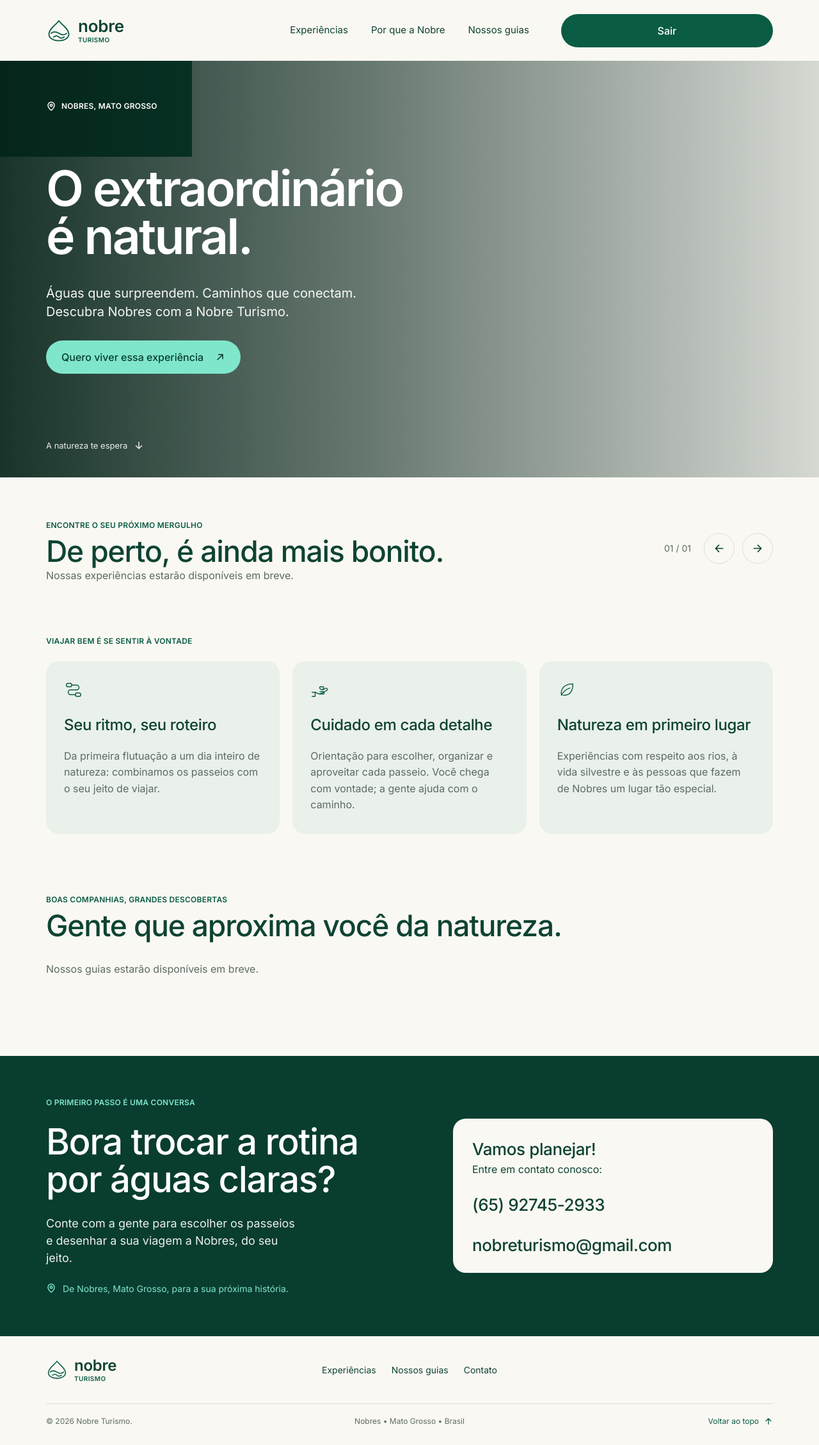
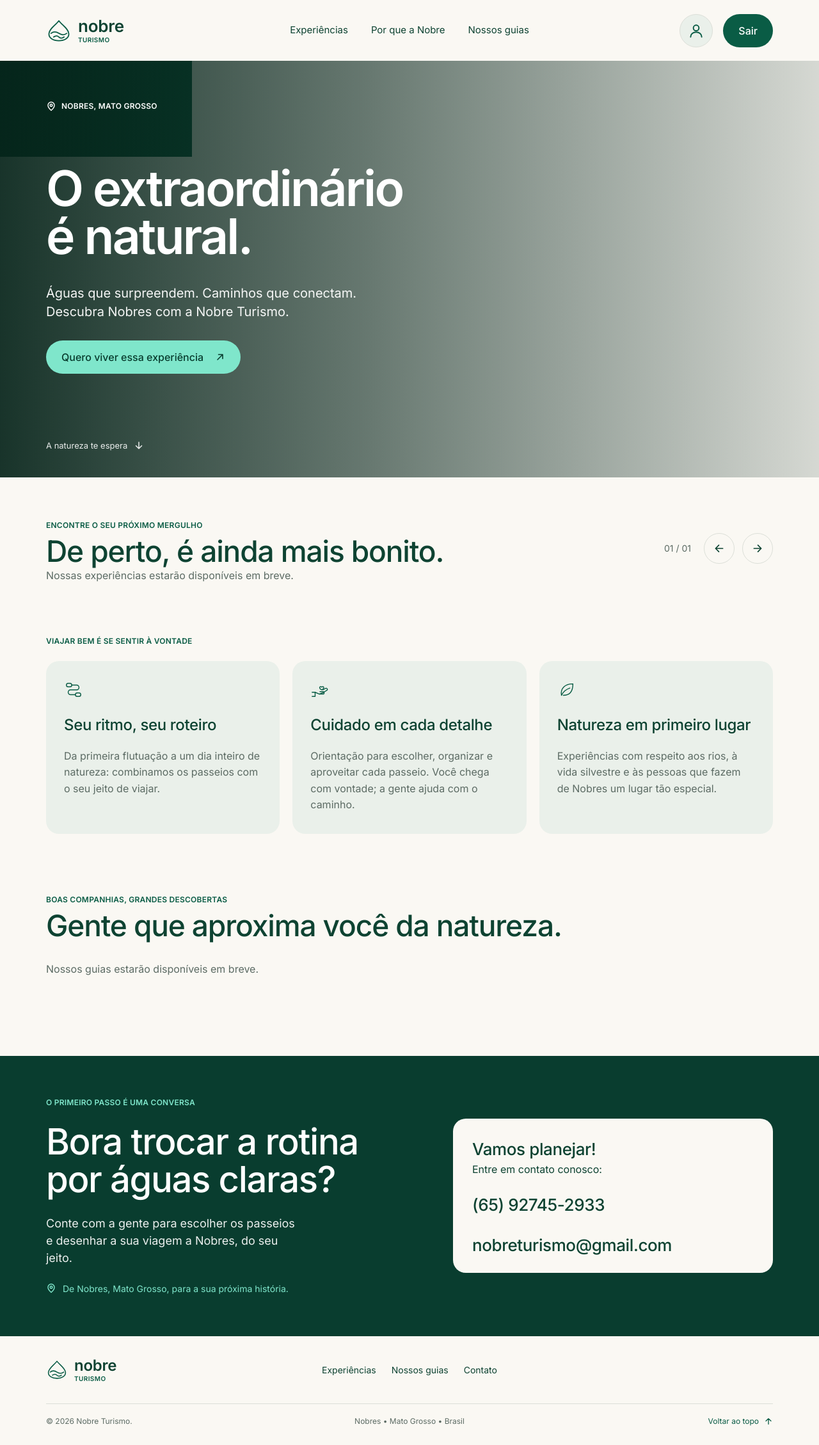
Before and after one commit to annajullyp/nobreturismo, a Django app: page / in a window 1280 px wide. Shown: the whole page at 64% size. Run offline with Django 5.2, Linux system fonts and the light colour scheme; the visitor is signed in with stand-in values (Sample User, id 1); data that the repository does not hold is empty; grey boxes are pictures that could not be loaded.

Commit message:
Atualizando o header com ícone de perfil após o login

```diff
--- a/core/static/css/styles.css
+++ b/core/static/css/styles.css
@@ -119,15 +119,31 @@ button { font: inherit; cursor: pointer; }
   column-gap: 50px;
 }
 
-.header__inner form {
-    justify-self: end;
-    margin: 0;
+.header__actions {
+  justify-self: end;
+  display: flex;
+  align-items: center;
+  gap: 16px;
 }
 
-.header__inner form .btn {
-    height: 52px;
-    padding: 0 24px;
+.header__actions .btn {
+  height: 52px;
+  padding: 0 24px;
 }
+
+/* Ícone de perfil */
+.profile-icon {
+  display: grid;
+  place-items: center;
+  flex: none;
+  width: 52px;
+  height: 52px;
+  border: 1px solid var(--line);
+  border-radius: 50%;
+  background: var(--card);
+  color: var(--green-700);
+}
+.profile-icon svg { width: 26px; height: 26px; }
 
 /* Menu */
 .nav {
@@ -491,11 +507,11 @@ h2 {
   :root { --gutter: 20px; }
   .header { height: 76px; }
   .nav { display: none; }
-  .header__inner { gap: 16px; }
-  .header__actions { margin-left: auto; gap: 12px; }
-  .profile-icon { width: 40px; height: 40px; font-sixe: 34px; }
-  .profile-icon i { font-size: 34px; }
-  .header__inner .btn { height: 44px; padding: 0 18px; font-size: 14px; }
+  .header__inner { grid-template-columns: 1fr auto; column-gap: 16px; }
+  .header__actions { gap: 10px; }
+  .profile-icon { width: 44px; height: 44px; }
+  .profile-icon svg { width: 22px; height: 22px; }
+  .header__actions .btn { height: 44px; padding: 0 18px; font-size: 14px; }
   .hero, .hero__inner { min-height: 560px; }
   .hero__content { margin-top: 56px; }
   .hero__text br { display: none; }
--- a/core/templates/base.html
+++ b/core/templates/base.html
@@ -34,7 +34,14 @@
         <a href="#guias">Nossos guias</a>
       </nav>
 
+      <div class="header__actions">
         {% if user.is_authenticated %}
+          <span class="profile-icon" title="{{ user.get_username }}" aria-label="Perfil de {{ user.get_username }}">
+            <svg viewBox="0 0 24 24" fill="none" stroke="currentColor" stroke-width="1.8" stroke-linecap="round" stroke-linejoin="round" aria-hidden="true">
+              <circle cx="12" cy="8" r="4"/>
+              <path d="M4 21c0-4.4 3.6-7 8-7s8 2.6 8 7"/>
+            </svg>
+          </span>
           <a href="{% url 'logout' %}" class="btn btn--primary">
             Sair
           </a>
@@ -49,6 +56,8 @@
             </svg>
           </a>
         {% endif %}
+      </div>
+
     </div>
   </header>
 
```
Lines whose indentation alone changed are shown as unchanged.
